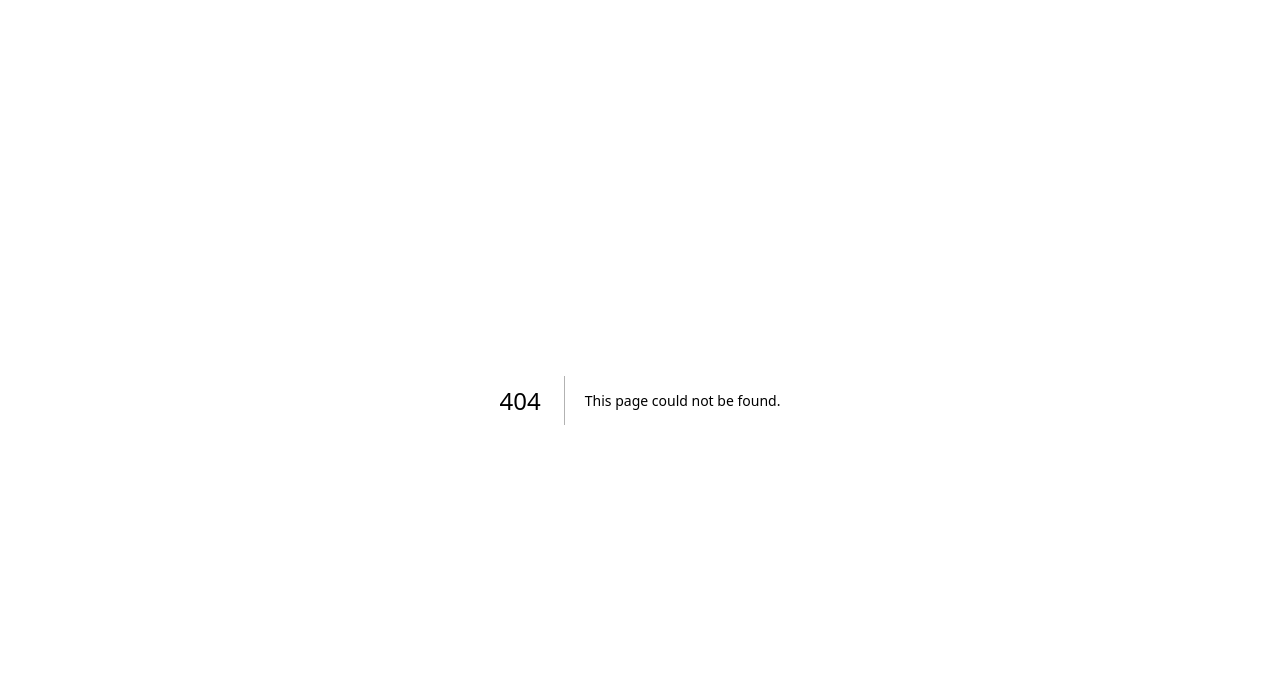
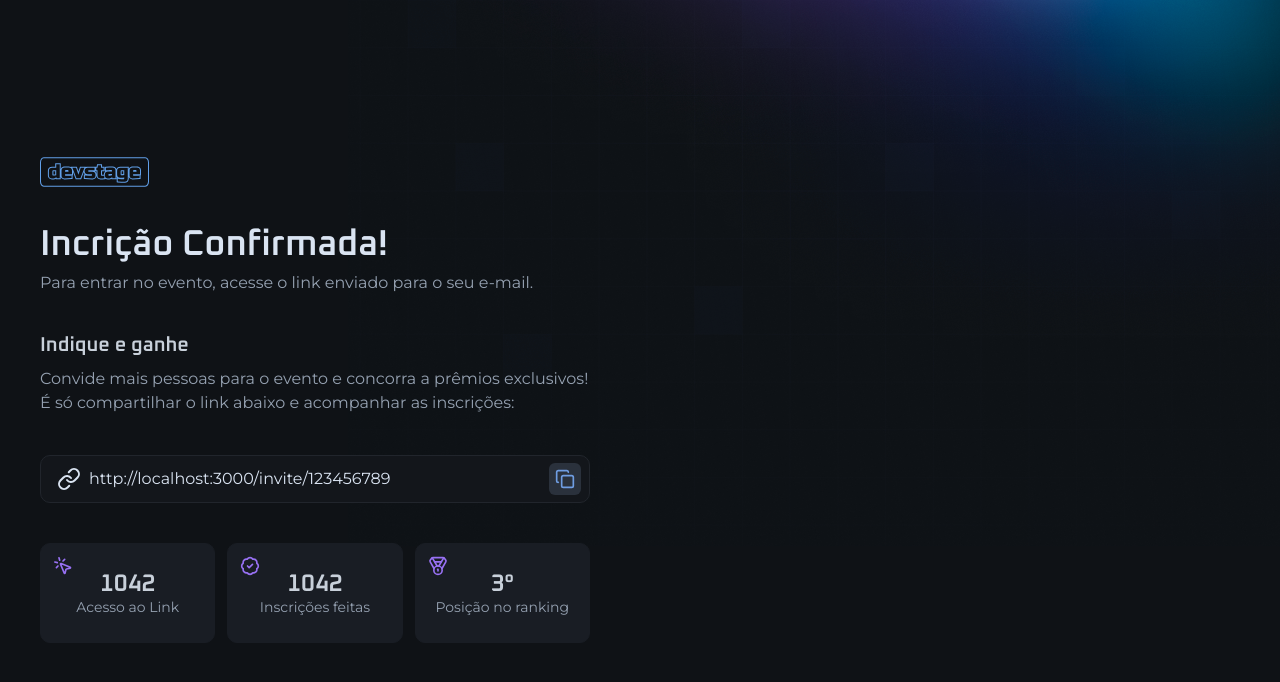
Before and after one commit to jullianedipaula/NLW-Connect, a Next.js app: page /invite in a window 1280 px wide. Before the commit this address had no page. Shown: the top 682 px of the page. Built offline with nearby package versions, Linux system fonts and the light colour scheme.

Commit message:
Página de Convite

```diff
--- /dev/null
+++ b/src/app/invite/page.tsx
@@ -0,0 +1,89 @@
+import { IconButton } from '@/components/icon-button'
+import { InputField, InputIcon, InputRoot } from '@/components/input'
+import { BadgeCheck, Copy, Link, Medal, MousePointerClick } from 'lucide-react'
+import Image from 'next/image'
+import logo from '../../assets/logo.svg'
+
+export default function InvatePage() {
+  return (
+    <div className="min-h-dvh flex items-center flex-col justify-between gap-16 md:flex-row">
+      <div className="flex flex-col gap-10 w-full max-w-[550px]">
+        <Image src={logo} alt="devstage" width={108.5} height={30} />
+
+        <div className="space-y-2">
+          <h1 className="text-4xl font-semibold font-heading text-gray-100 leading-none">
+            Incrição Confirmada!
+          </h1>
+          <p className="text-gray-300">
+            Para entrar no evento, acesse o link enviado para o seu e-mail.
+          </p>
+        </div>
+
+        <div className="space-y-6">
+          <div className="space-y-3">
+            <h2 className="text-gray-200 text-xl font-heading font-semibold leading-none">
+              Indique e ganhe
+            </h2>
+            <p className="text-gray-300">
+              Convide mais pessoas para o evento e concorra a prêmios
+              exclusivos! É só compartilhar o link abaixo e acompanhar as
+              inscrições:
+            </p>
+          </div>
+        </div>
+
+        <InputRoot>
+          <InputIcon>
+            <Link />
+          </InputIcon>
+
+          <InputField
+            readOnly
+            defaultValue="http://localhost:3000/invite/123456789"
+          />
+
+          <IconButton className="-mr-2">
+            <Copy className="size-5" />
+          </IconButton>
+        </InputRoot>
+
+        <div className="grid gap-3 md:grid-cols-3">
+
+          <div className='relative bg-gray-700 border border-gray-700 px-4 py-7 flex flex-col items-center justify-center gap-1 rounded-xl'>
+            <span className='font-heading text-2xl font-semibold text-gray-200 leading-none'>
+              1042
+            </span>
+            <span className='text-sm text-gray-300 leading-none text-center'>
+              Acesso ao Link
+            </span>
+
+            <MousePointerClick className='size-5 text-purple absolute top-3 left-3'/>
+          </div>
+
+          <div className='relative bg-gray-700 border border-gray-700 px-4 py-7 flex flex-col items-center justify-center gap-1 rounded-xl'>
+            <span className='font-heading text-2xl font-semibold text-gray-200 leading-none'>
+              1042
+            </span>
+            <span className='text-sm text-gray-300 leading-none text-center'>
+              Inscrições feitas
+            </span>
+
+            <BadgeCheck className='size-5 text-purple absolute top-3 left-3'/>
+          </div>
+
+          <div className='relative bg-gray-700 border border-gray-700 px-4 py-7 flex flex-col items-center justify-center gap-1 rounded-xl'>
+            <span className='font-heading text-2xl font-semibold text-gray-200 leading-none'>
+              3°
+            </span>
+            <span className='text-sm text-gray-300 leading-none text-center'>
+              Posição no ranking
+            </span>
+
+            <Medal className='size-5 text-purple absolute top-3 left-3'/>
+          </div>
+
+        </div>
+      </div>
+    </div>
+  )
+}
--- a/src/app/layout.tsx
+++ b/src/app/layout.tsx
@@ -1,18 +1,18 @@
 import './globals.css'
-import type { Metadata } from "next";
+import type { Metadata } from 'next'
 import { Montserrat, Oxanium } from 'next/font/google'
 
 export const metadata: Metadata = {
-  title: "DevStage",
-};
+  title: 'DevStage',
+}
 
-const oxanium =  Oxanium ({
+const oxanium = Oxanium({
   weight: ['500', '600'],
   subsets: ['latin'],
   variable: '--font-oxanium',
 })
 
-const montserrat =  Montserrat ({
+const montserrat = Montserrat({
   weight: ['400', '600'],
   subsets: ['latin'],
   variable: '--font-montserrat',
@@ -21,13 +21,15 @@ const montserrat =  Montserrat ({
 export default function RootLayout({
   children,
 }: Readonly<{
-  children: React.ReactNode;
+  children: React.ReactNode
 }>) {
   return (
-    <html lang="en"className={`${oxanium.variable} ${montserrat.variable}`}>
-      <body className='bg-gray-900 text-gray-100 antialiased bg-[url(/background.png)] bg-no-repeat bg-top md:bg-right-top'>
-        {children}
-        </body>
+    <html lang="en" className={`${oxanium.variable} ${montserrat.variable}`}>
+      <body className="bg-gray-900 text-gray-100 antialiased bg-[url(/background.png)] bg-no-repeat bg-top md:bg-right-top">
+        <main className="max-w-[1240px] mx-auto px-5 py8 md:py-0">
+          {children}
+        </main>
+      </body>
     </html>
-  );
+  )
 }
```
